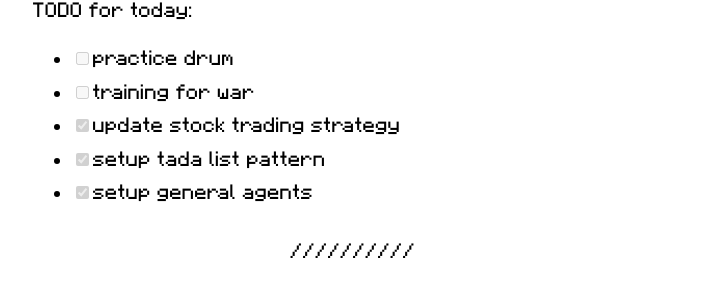
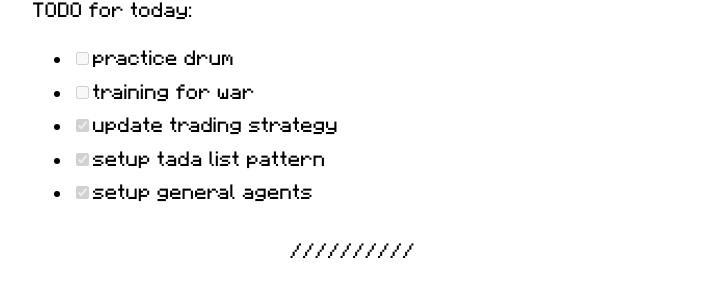
Before and after one commit to thekingofcool/daily, a Jekyll site: the page built from _posts/2026-01-05-tada.md, in a window 1280 px wide. Shown: the part 230-527 px from the top of the page, without its empty margins (288-990 px from the left). Built offline with Jekyll 4.4.1, drawn with Linux system fonts in a browser that asks for light colours; some web fonts are replaced.

Commit message:
daily update: 2026-01-05 13:44:55

```diff
--- a/_posts/2026-01-05-tada.md
+++ b/_posts/2026-01-05-tada.md
@@ -11,7 +11,7 @@ TODO for today:
 
 - [ ] practice drum
 - [ ] training for war
-- [x] update stock trading strategy
+- [x] update trading strategy
 - [x] setup tada list pattern
 - [x] setup general agents
 
```
Also changed, not shown: .obsidian/workspace.json, 2 other files.
